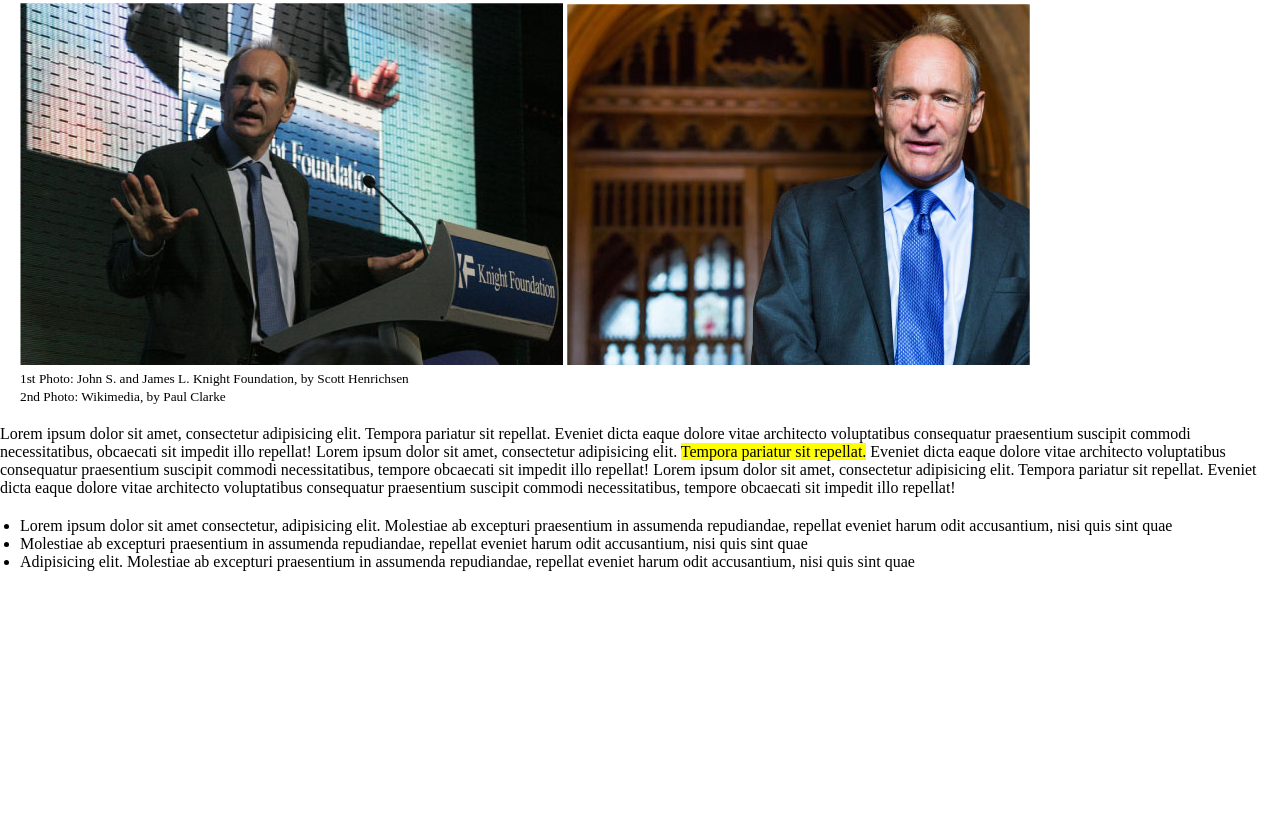
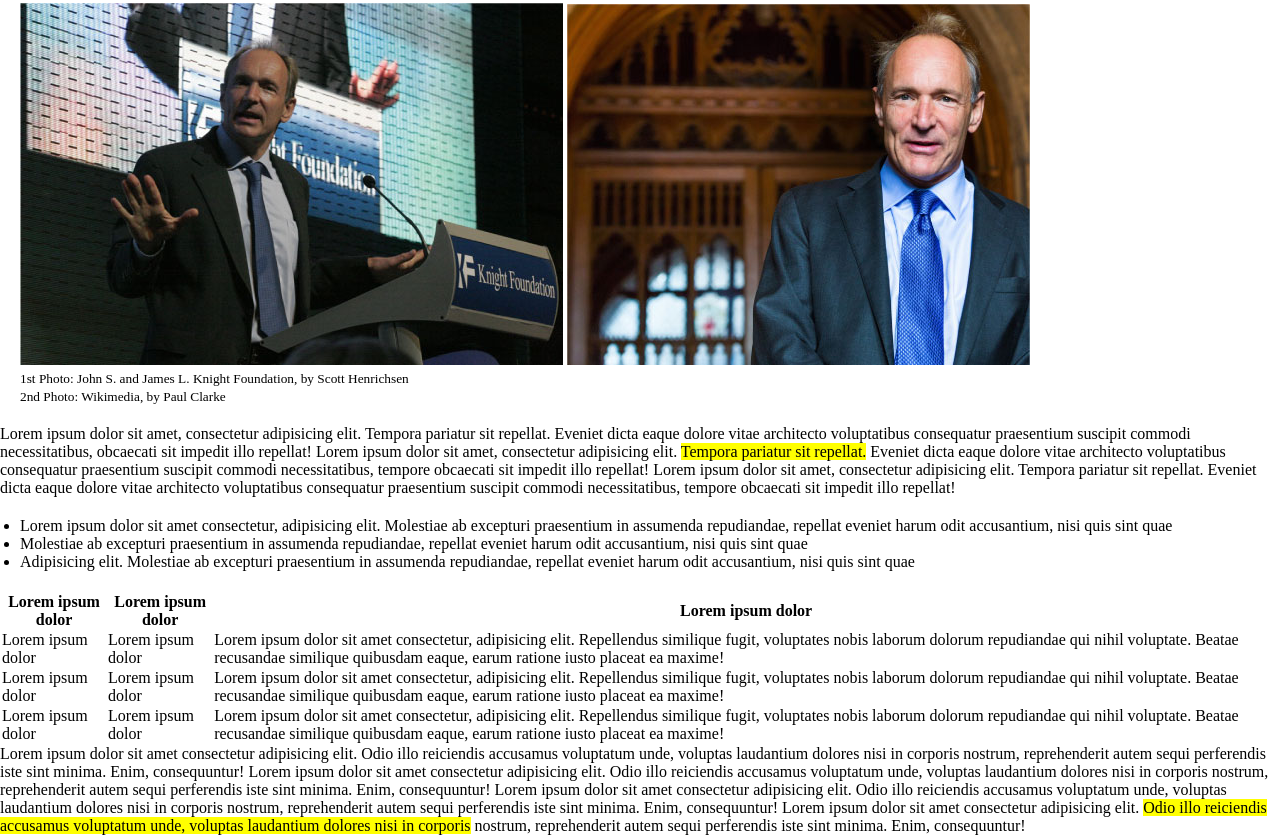
Before and after one commit to RaimondoCosma/html-css-booleaner, a plain HTML site: page index.html in a window 1280 px wide. Shown: the part 287-1122 px from the top of the page. Before the commit the page ends 878 px from the top, so only its background shows below. Drawn offline with Linux system fonts and the light colour scheme.

Commit message:
Aggiunta tabella più paragrafo

```diff
--- a/index.html
+++ b/index.html
@@ -41,6 +41,41 @@
             </ul>
         </section>
         <!-- /Paragrafo più lista -->
+        <!-- Tabella più Paragrafo -->
+        <section>
+            <table>
+                <thead>
+                    <tr>
+                        <th>Lorem ipsum dolor</th>
+                        <th>Lorem ipsum dolor</th>
+                        <th id="last">Lorem ipsum dolor</th>
+                    </tr>
+                </thead>
+                <tbody class="dispari">
+                    <tr>
+                        <td>Lorem ipsum dolor</td>
+                        <td>Lorem ipsum dolor</td>
+                        <td>Lorem ipsum dolor sit amet consectetur, adipisicing elit. Repellendus similique fugit, voluptates nobis laborum dolorum repudiandae qui nihil voluptate. Beatae recusandae similique quibusdam eaque, earum ratione iusto placeat ea maxime!</td>
+                    </tr>
+                </tbody>
+                <tbody>
+                    <tr>
+                        <td>Lorem ipsum dolor</td>
+                        <td>Lorem ipsum dolor</td>
+                        <td>Lorem ipsum dolor sit amet consectetur, adipisicing elit. Repellendus similique fugit, voluptates nobis laborum dolorum repudiandae qui nihil voluptate. Beatae recusandae similique quibusdam eaque, earum ratione iusto placeat ea maxime!</td>
+                    </tr>
+                </tbody>
+                <tbody class="dispari">
+                    <tr>
+                        <td>Lorem ipsum dolor</td>
+                        <td>Lorem ipsum dolor</td>
+                        <td>Lorem ipsum dolor sit amet consectetur, adipisicing elit. Repellendus similique fugit, voluptates nobis laborum dolorum repudiandae qui nihil voluptate. Beatae recusandae similique quibusdam eaque, earum ratione iusto placeat ea maxime!</td>
+                    </tr>
+                </tbody>
+            </table>
+            <p>Lorem ipsum dolor sit amet consectetur adipisicing elit. Odio illo reiciendis accusamus voluptatum unde, voluptas laudantium dolores nisi in corporis nostrum, reprehenderit autem sequi perferendis iste sint minima. Enim, consequuntur! Lorem ipsum dolor sit amet consectetur adipisicing elit. Odio illo reiciendis accusamus voluptatum unde, voluptas laudantium dolores nisi in corporis nostrum, reprehenderit autem sequi perferendis iste sint minima. Enim, consequuntur! Lorem ipsum dolor sit amet consectetur adipisicing elit. Odio illo reiciendis accusamus voluptatum unde, voluptas laudantium dolores nisi in corporis nostrum, reprehenderit autem sequi perferendis iste sint minima. Enim, consequuntur! Lorem ipsum dolor sit amet consectetur adipisicing elit. <mark>Odio illo reiciendis accusamus voluptatum unde, voluptas laudantium dolores nisi in corporis</mark> nostrum, reprehenderit autem sequi perferendis iste sint minima. Enim, consequuntur!</p>
+        </section>
+        <!-- /Tabella più Paragrafo -->
     </main>
     <footer></footer>
 </body>
```
